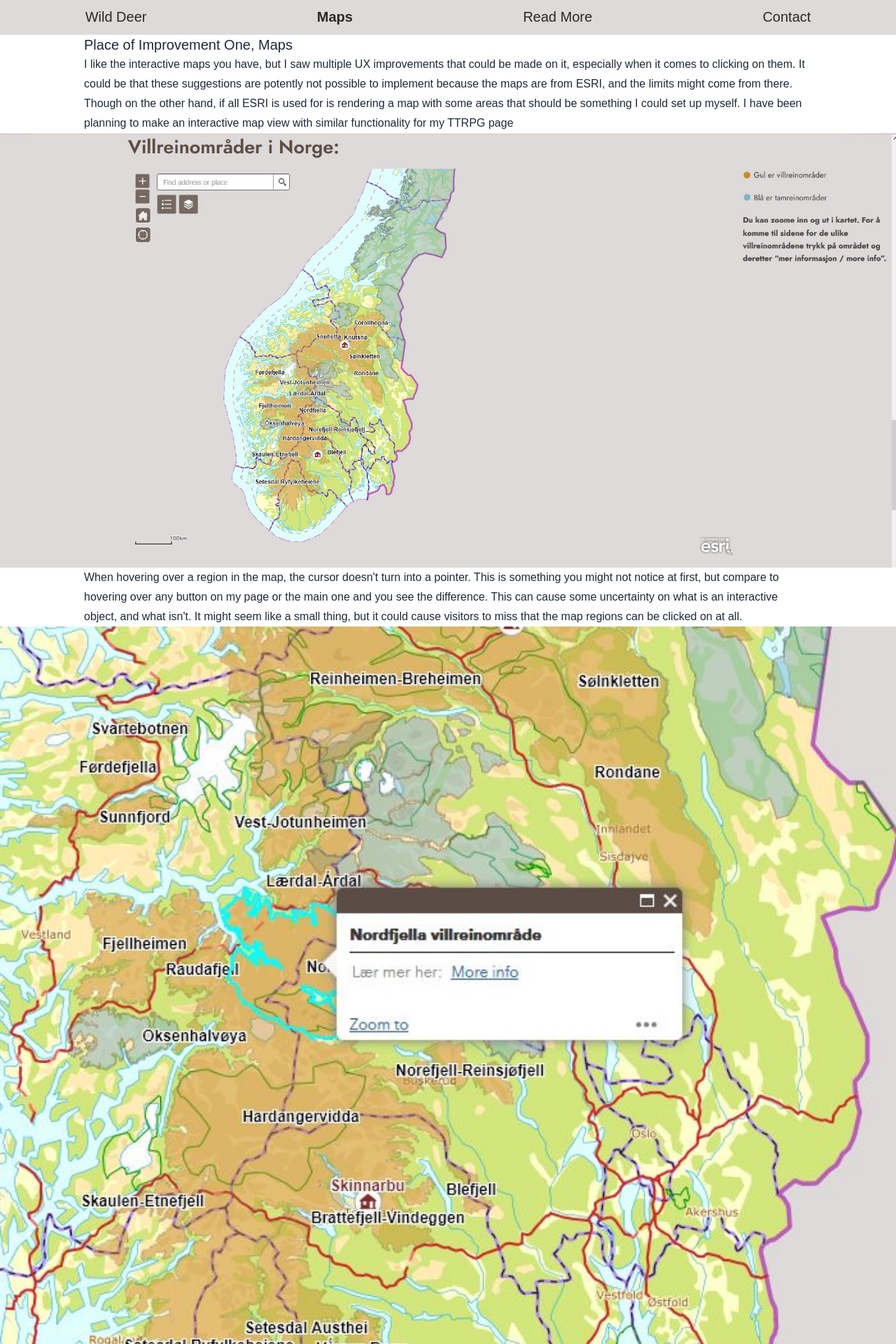
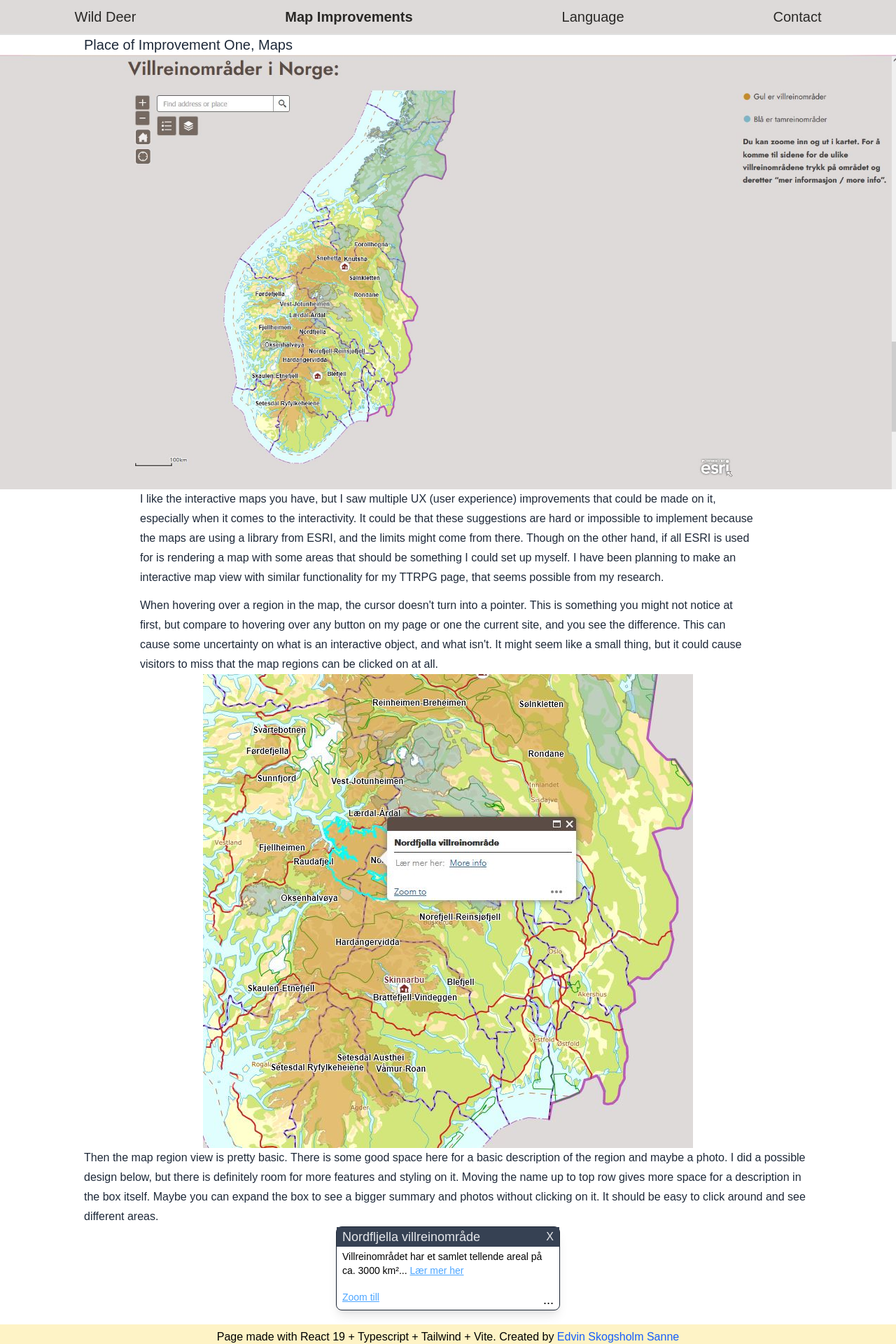
Before and after one commit to Acasez/wild-deer-page, a React (Vite) app: page /wilddeer/Maps in a window 1280 px wide. Shown: the top 1920 px of the page at 70% size. Built offline with nearby package versions, Linux system fonts and the light colour scheme.

Commit message:
Good map page

```diff
--- a/src/pages/Maps.tsx
+++ b/src/pages/Maps.tsx
@@ -8,54 +8,68 @@ export default function RPGOverview() {
       </Helmet>
       <div className=" text-text-black">
         <h1 className="text-xl  mx-30">Place of Improvement One, Maps</h1>
-        <p className=" mx-30">
-          I like the interactive maps you have, but I saw multiple UX
-          improvements that could be made on it, especially when it comes to
-          clicking on them. It could be that these suggestions are potently not
-          possible to implement because the maps are from ESRI, and the limits
-          might come from there. <br />
-          Though on the other hand, if all ESRI is used for is rendering a map
-          with some areas that should be something I could set up myself. I have
-          been planning to make an interactive map view with similar
-          functionality for my TTRPG page
+        <img
+          src="./images/MapOverview.JPG"
+          alt="Map view on the site"
+          className="w-full"
+        />
+        <p className="mx-50">
+          I like the interactive maps you have, but I saw multiple UX (user
+          experience) improvements that could be made on it, especially when it
+          comes to the interactivity. It could be that these suggestions are
+          hard or impossible to implement because the maps are using a library
+          from ESRI, and the limits might come from there. Though on the other
+          hand, if all ESRI is used for is rendering a map with some areas that
+          should be something I could set up myself. I have been planning to
+          make an interactive map view with similar functionality for my TTRPG
+          page, that seems possible from my research.
         </p>
       </div>
-      <img
-        src="./images/MapOverview.JPG"
-        alt="Map view on the site"
-        className="w-full"
-      />
-      <div className=" text-text-black">
-        <p className=" mx-30">
+      <div className="text-text-black">
+        <p className="mx-50 mt-3">
           When hovering over a region in the map, the cursor doesn't turn into a
           pointer. This is something you might not notice at first, but compare
-          to hovering over any button on my page or the main one and you see the
-          difference. This can cause some uncertainty on what is an interactive
-          object, and what isn't. It might seem like a small thing, but it could
-          cause visitors to miss that the map regions can be clicked on at all.
+          to hovering over any button on my page or one the current site, and
+          you see the difference. This can cause some uncertainty on what is an
+          interactive object, and what isn't. It might seem like a small thing,
+          but it could cause visitors to miss that the map regions can be
+          clicked on at all.
         </p>
       </div>
       <img
         src="./images/MapObject.JPG"
-        alt="Map view on the site"
-        className="w-full"
+        alt="Map view focused on one region"
+        className="mx-auto block"
       />
       <div className=" text-text-black">
         <p className=" mx-30">
           Then the map region view is pretty basic. There is some good space
-          here for a basic description of the region and maybe a photo. People
-          are unlikely to click on links, so having cool photos here could
-          inspire them to visit regions they might not otherwise have thought
-          to. Could maybe even have some markers on how likely you are to see
-          wild deer there. Keep the More Info button, but maybe style it a bit.
+          here for a basic description of the region and maybe a photo. I did a
+          possible design below, but there is definitely room for more features
+          and styling on it. Moving the name up to top row gives more space for
+          a description in the box itself. Maybe you can expand the box to see a
+          bigger summary and photos without clicking on it. It should be easy to
+          click around and see different areas.
         </p>
       </div>
-      <div className="flex flex-row items-center">
-        <div className="rounded-lg flex flex-col w-80 h-30">
-          <div className="bg-bg-redwood text-text-light flex flex-row justify-between">
-            <h1>Norfljella villreinområde</h1>
-            <button>X</button>
-          </div>
+      <div className="rounded-lg flex flex-col w-80 h-30 mx-auto border border-bg-obsidian shadow-lg mb-5">
+        <div className="bg-bg-stone text-text-light flex flex-row justify-between">
+          <h1 className="text-lg bold mx-2">Nordfljella villreinområde</h1>
+          <button className="mx-2 cursor-pointer">X</button>
+        </div>
+        <div className="flex flex-wrap">
+          <p className="text-sm mx-2 m-1">
+            Villreinområdet har et samlet tellende areal på ca. 3000 km²...{" "}
+            <a className="text-text-calm underline cursor-pointer">
+              Lær mer her
+            </a>
+          </p>
+        </div>
+        <div className="flex flex-row justify-between mt-auto">
+          <a className="text-text-calm underline mx-2 text-sm cursor-pointer">
+            Zoom till
+          </a>
+          <button className="mx-2 text-lg cursor-pointer">...</button>
         </div>
       </div>
     </>
--- a/src/routes/config.ts
+++ b/src/routes/config.ts
@@ -18,13 +18,13 @@ export const routes: RouteConfig[] = [
   {
     path: "/wilddeer/Maps",
     component: lazy(() => import("../pages/Maps")),
-    header: "Maps",
+    header: "Map Improvements",
     createHeader: true,
   },
   {
     path: "/wilddeer/ReadMore",
     component: lazy(() => import("../pages/ReadMore")),
-    header: "Read More",
+    header: "Language",
     createHeader: true,
   },
   {
```
